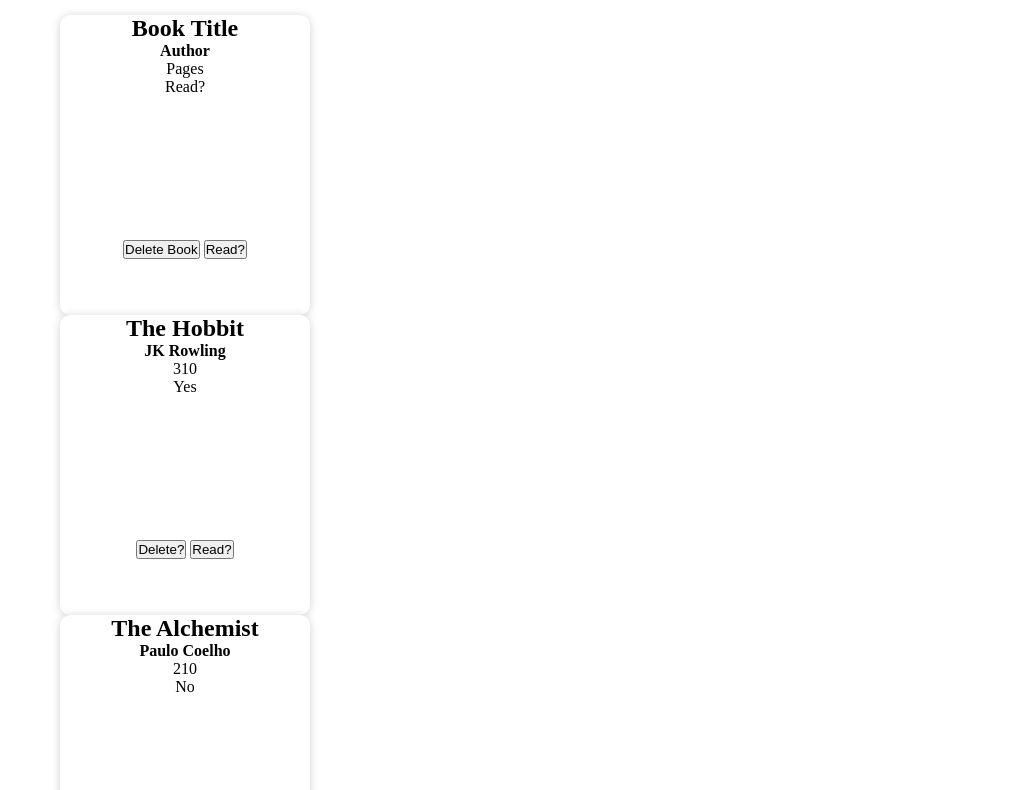
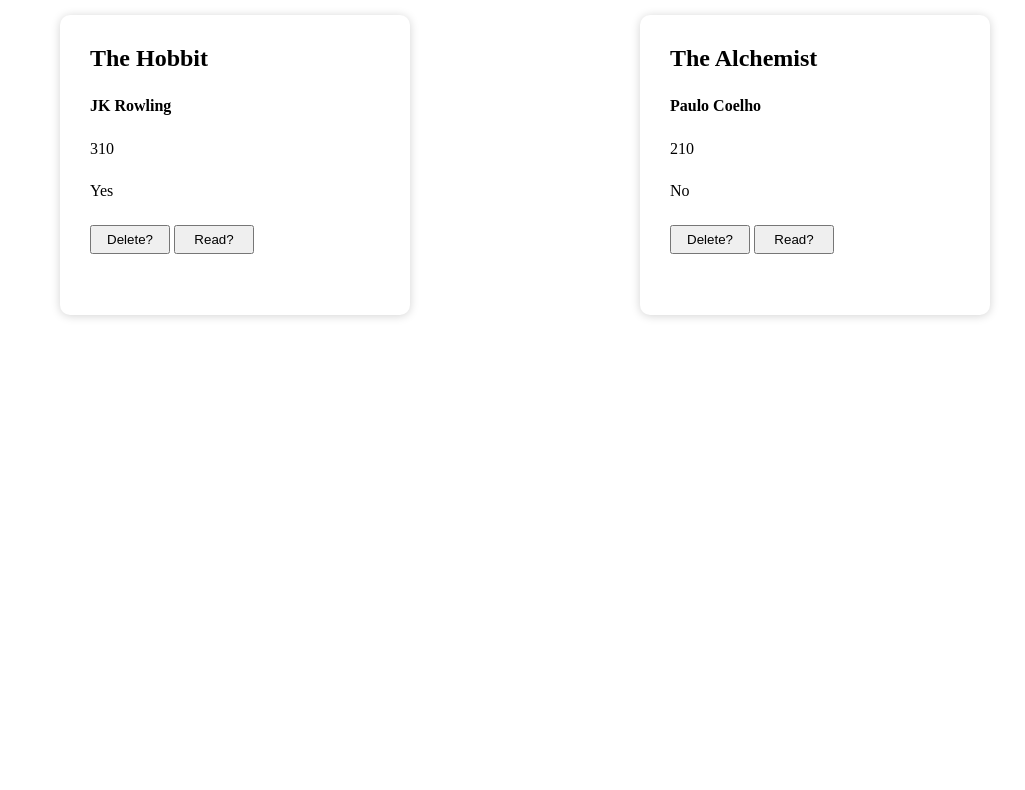
Before and after one commit to caylemh/odin-library, a plain HTML site: page index.html in a window 1280 px wide. Shown: the part 82-872 px from the top of the page, without its empty margins (0-1025 px from the left). After the commit the page ends 800 px from the top, so only its background shows below. Drawn offline with Linux system fonts and the light colour scheme.

Commit message:
Fix styling issues

```diff
--- a/index.html
+++ b/index.html
@@ -10,18 +10,7 @@
     <div class="main" role="main">
         <h1>ODIN Library</h1>
         <div class="card-container">
-            <div class="card">
-                <div id="details">
-                    <h2>Book Title</h2>
-                    <h4>Author</h4>
-                    <p>Pages</p>
-                    <p>Read?</p>
-                </div>
-                <div id="buttons">
-                    <button>Delete Book</button>
-                    <button>Read?</button>
-                </div>
-            </div>
+
         </div>
     </div>
 
--- a/styles.css
+++ b/styles.css
@@ -11,12 +11,12 @@
 
 .main {
     padding: var(--pd-base);
-    text-align: center;
+    /* text-align: center; */
 }
 
 .card-container {
     display: grid;
-    grid-template-columns: auto-fit, minmax(250px, 1fr);
+    grid-template-columns: repeat(auto-fit, minmax(350px, 1fr));
     padding: var(--pd-base);
 }
 
@@ -27,6 +27,17 @@
     box-shadow: 0 1px 10px lightgray;
 
     border-radius: 10px;
-    width: 250px;
+    padding: var(--pd-base);
+    width: 350px;
     height: 300px;
 }
+
+#details {
+    display: grid;
+    justify-content: start;
+}
+
+#buttons button {
+    width: 80px;
+    padding: 5px;
+}
```
